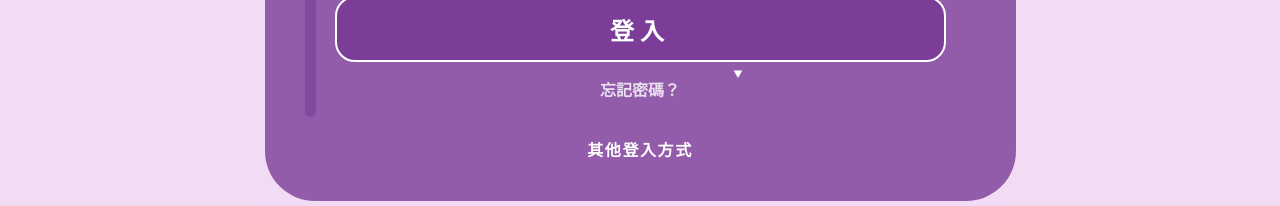
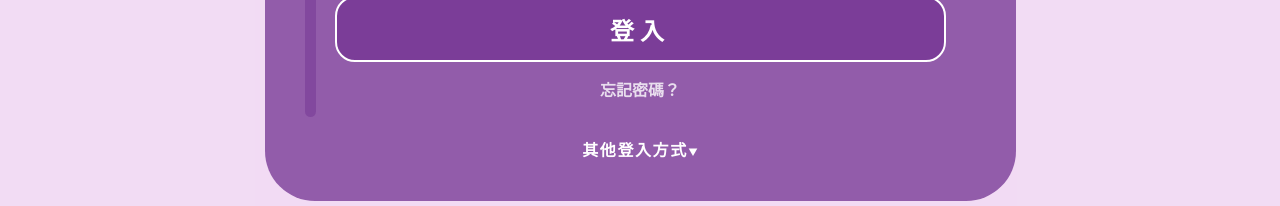
Before and after one commit to alex1151212/ntut-110-1-mid, a React (Create React App) app: page / in a window 1280 px wide. Shown: the part 538-744 px from the top of the page. Built offline with nearby package versions, Linux system fonts and the light colour scheme.

Commit message:
fix: svg bug

```diff
--- a/src/styles/component/login.scss
+++ b/src/styles/component/login.scss
@@ -157,6 +157,8 @@
 
               color: #ffffff;
               svg {
+                position: relative;
+                margin: 0;
                 fill: #ffffff;
               }
             }
```
